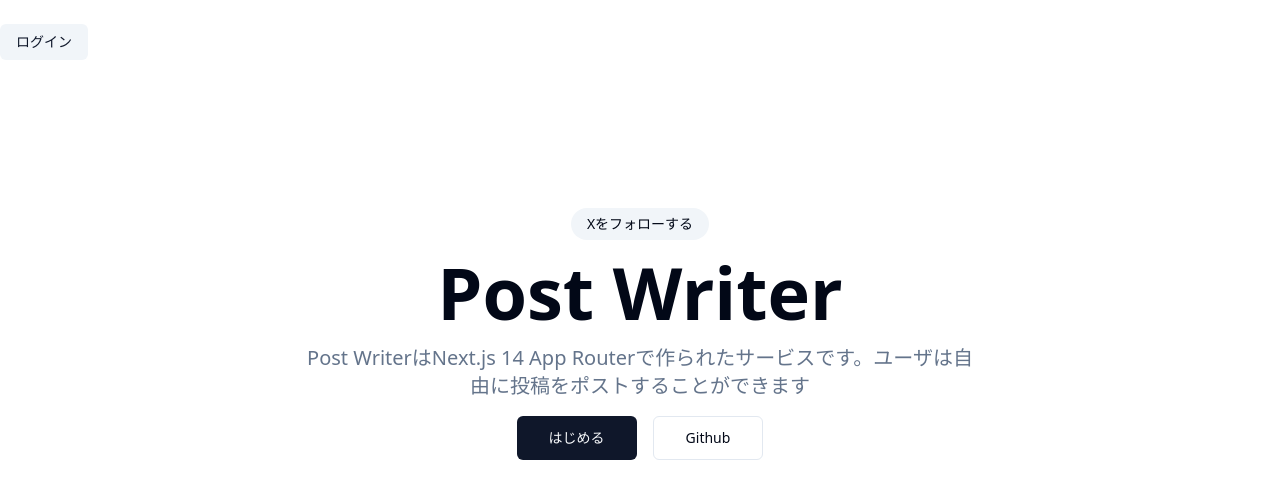
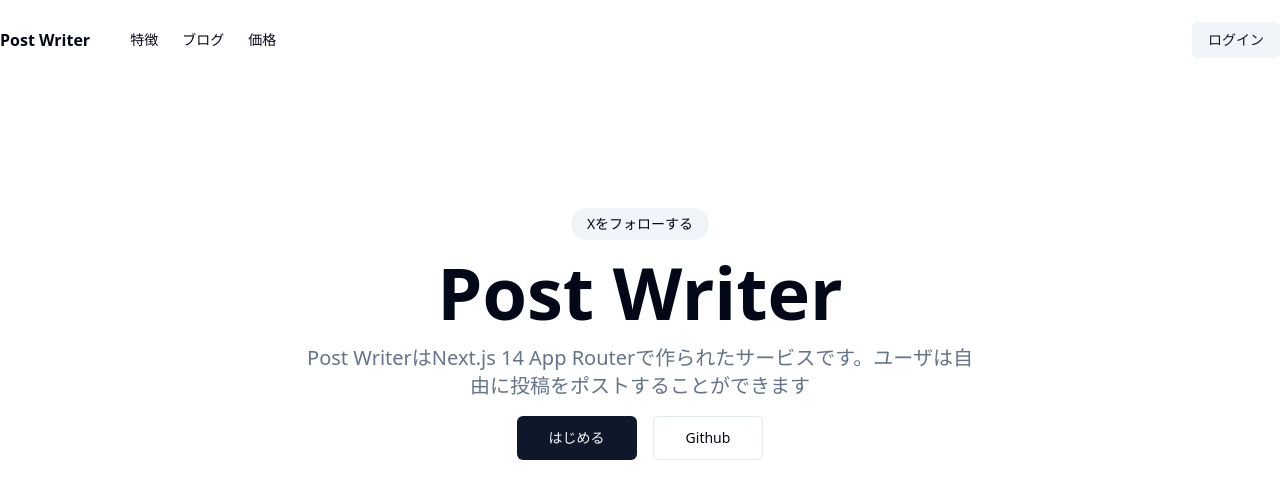
Before and after one commit to shimobayashi-growers/post-writer-webapp, a Next.js app: page / in a window 1280 px wide. Shown: the top 498 px of the page. Built offline with nearby package versions, Linux system fonts and the light colour scheme.

Commit message:
feat: ナビゲーションコンポーネントの作成

```diff
--- a/app/(marketing)/layout.tsx
+++ b/app/(marketing)/layout.tsx
@@ -1,6 +1,8 @@
 import Link from "next/link";
 import { cn } from "@/lib/utils";
 import { buttonVariants } from "@/components/ui/button";
+import { MainNav } from "@/components/main-nav";
+import { marketingConfig } from "@/config/marketing";
 
 export default function MarketingLayout({
     children,
@@ -10,7 +12,8 @@
     return (
         <div>
             <header className="container z-40 bg-background">
-                <div className="h-20 py-6">
+                <div className="h-20 py-6 flex justify-between items-center">
+                    <MainNav items={marketingConfig.mainNav}/>
                     <nav>
                         <Link
                             href={"/login"}
--- /dev/null
+++ b/components/main-nav.tsx
@@ -0,0 +1,27 @@
+import Link from "next/link";
+import { NavItem } from "@/types";
+
+interface MainNavProps {
+    items: NavItem[];
+    children?: React.ReactNode;
+}
+
+export function MainNav({items}: MainNavProps) {
+    return (
+        <div className="flex items-center md:gap-10">
+            <Link
+                href={"/"}
+                className="hidden md:flex items-center space-x-2"
+            ><span className="font-bold hidden sm:inline-block">Post Writer</span></Link>
+            <nav className="md:flex gap-6" hidden>
+                {items?.map((item, index) => (
+                    <Link
+                    key={index}
+                    href={item.href}
+                    className="text-lg sm:text-sm font-medium hover:text-foreground/80"
+                    >{item.title}</Link>
+                ))}
+            </nav>
+        </div>
+    );
+}
--- /dev/null
+++ b/config/marketing.ts
@@ -0,0 +1,18 @@
+import { MarketingConfig } from "@/types";
+
+export const marketingConfig: MarketingConfig = {
+    mainNav: [
+        {
+            title: "特徴",
+            href: "#features",
+        },
+        {
+            title: "ブログ",
+            href: "/blog",
+        },
+        {
+            title: "価格",
+            href: "/pricing",
+        },
+    ],
+};
```
Also changed, not shown: types/index.d.ts (+10 -0 lines).
